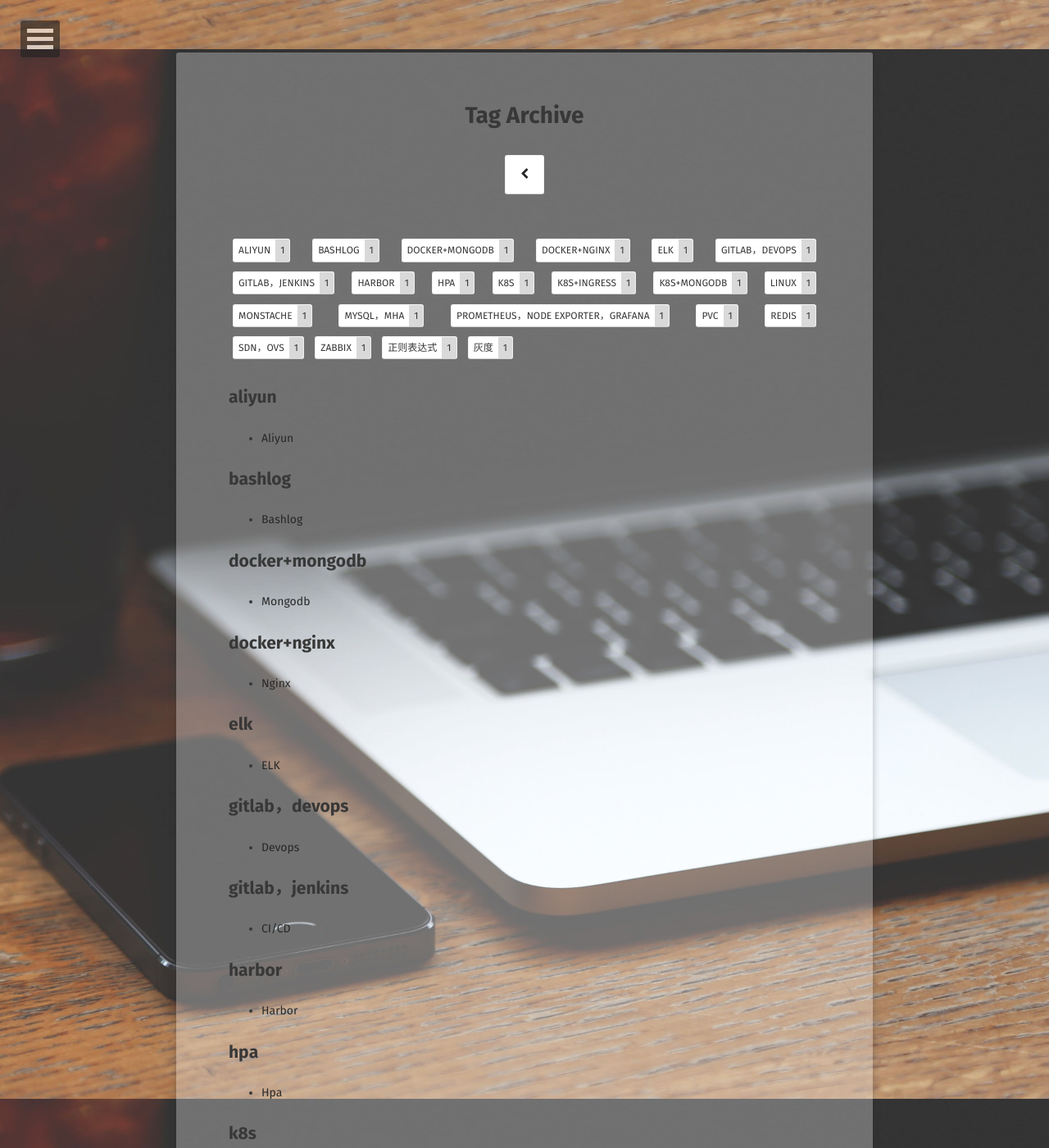
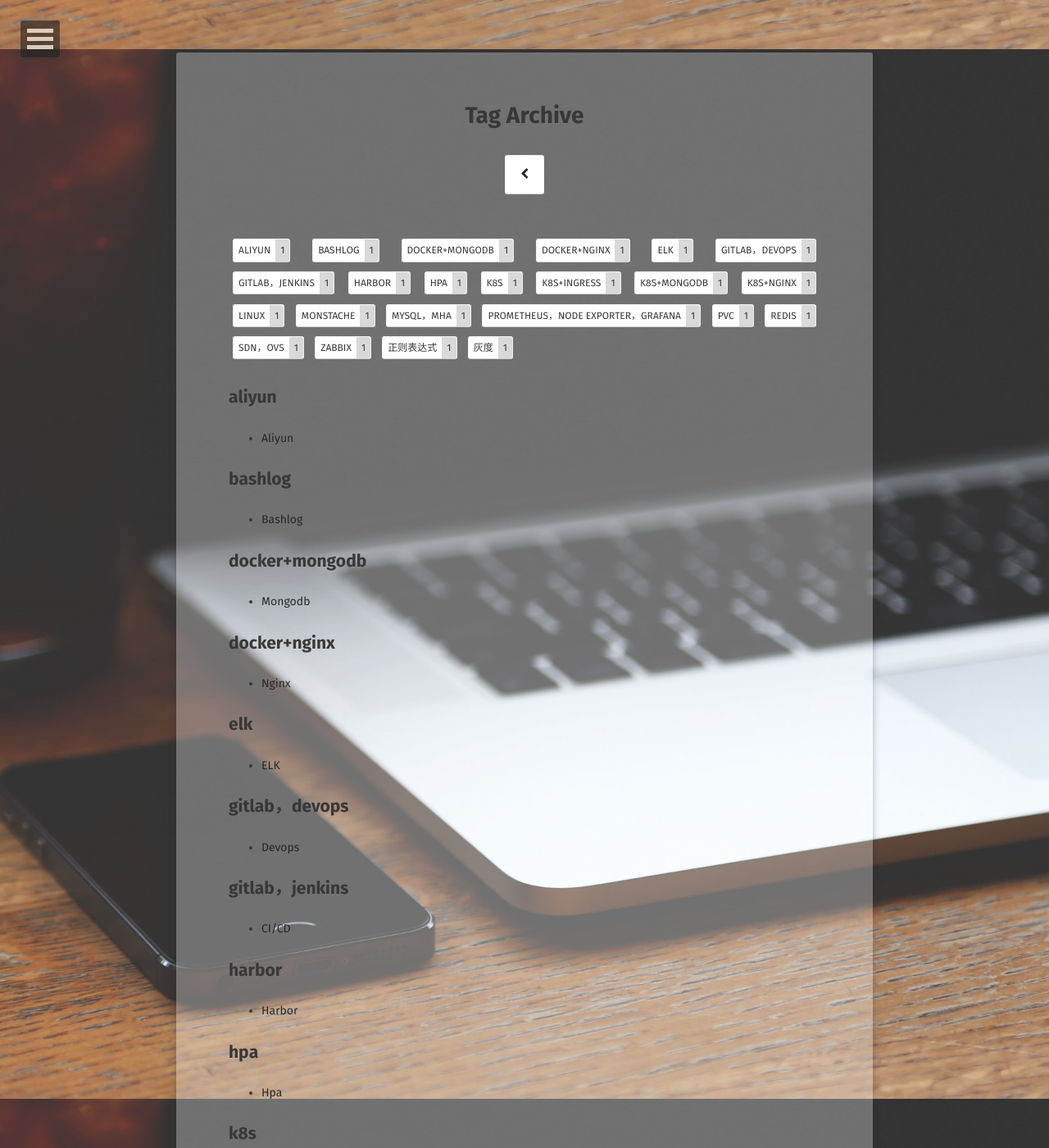
Before and after one commit to A17513081909/csz.github.io, a Jekyll site: the page built from tags/index.html, in a window 1280 px wide and 1400 px high. Shown: the whole window at 82% size. Built offline with Jekyll 4.4.1, drawn with Linux system fonts in a browser that asks for light colours; some web fonts are replaced.

Commit message:
Update 2021-01-02-nginx.md

```diff
--- a/_posts/2021-01-02-nginx.md
+++ b/_posts/2021-01-02-nginx.md
@@ -3,7 +3,7 @@ layout: post
 title: Nginx
 date: 2022-06-01
 excerpt: "nginx反向代理、负载均衡、虚拟主机、配置优化"
-tags: ['docker+nginx']
+tags: ['docker+nginx','k8s+nginx']
 comments: false
 <!-- project: true -->
 ---
@@ -120,4 +120,6 @@ services:
         ipv4_address: 10.0.0.10
 ###
 docker-compose up -d
+
+###k8s部署
 {% endhighlight %}
```
